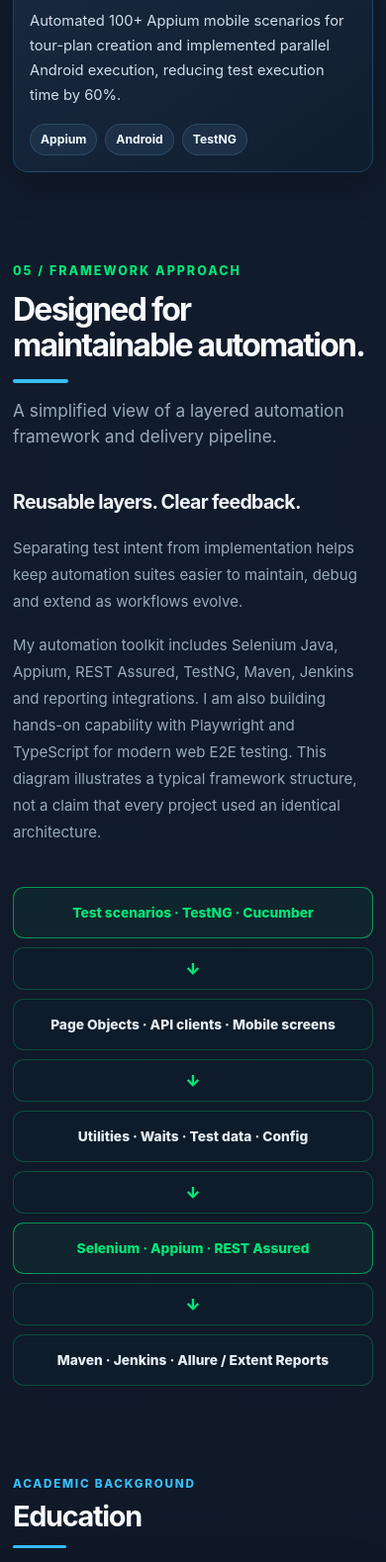
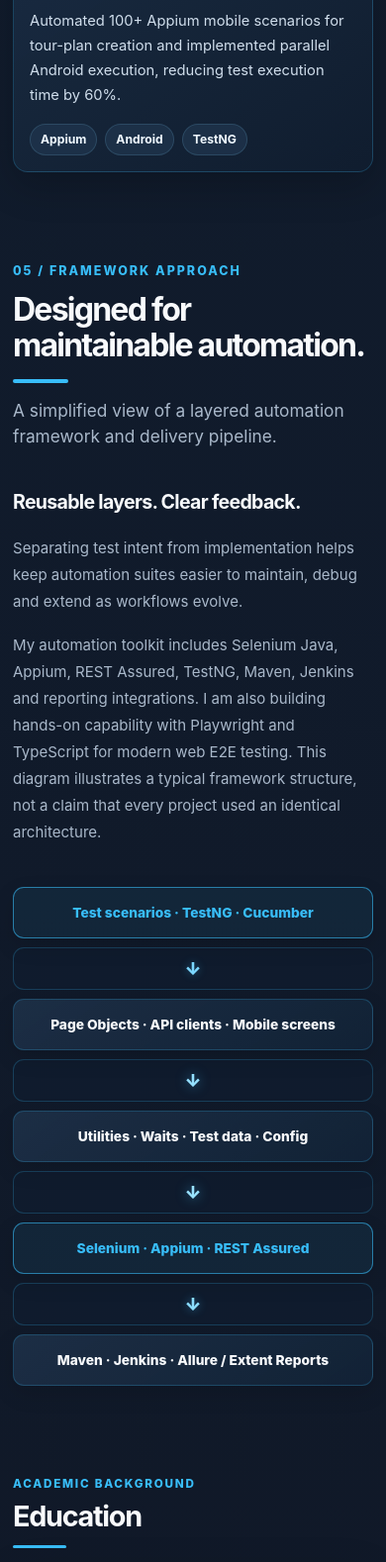
Before and after one commit to chetan13025/Chetan-QA-Portfolio, a plain HTML site: page index.html in a window 390 px wide. Shown: the part 6432-8010 px from the top of the page at 99% size. Drawn offline with Linux system fonts and the light colour scheme.

Commit message:
Match framework styling and animate navigation

```diff
--- a/index.html
+++ b/index.html
@@ -278,21 +278,37 @@ body{overflow-x:hidden}
 }
 
 
-/* Framework approach — match the supplied reference layout */
+/* Framework approach — portfolio palette and motion */
 #framework{padding:72px 0 78px;background:transparent}
 #framework .section-head{margin-bottom:34px}
-#framework .kicker{color:#00e676;font-size:.78rem;letter-spacing:.16em;font-weight:850}
+#framework .kicker{color:var(--cyan);font-size:.78rem;letter-spacing:.16em;font-weight:850}
 #framework .section-title{font-size:clamp(2.25rem,3.1vw,3.25rem);letter-spacing:-.055em;line-height:1.12;margin-top:10px}
-#framework .section-title:after{width:56px;height:4px;margin-top:16px;background:#38bdf8}
-#framework .section-head>p{font-size:1.08rem!important;color:#9aaabd;margin-top:15px!important;line-height:1.5}
+#framework .section-title:after{width:56px;height:4px;margin-top:16px;background:var(--cyan)}
+#framework .section-head>p{font-size:1.08rem!important;color:var(--muted);margin-top:15px!important;line-height:1.5}
 #framework .framework-grid{display:grid;grid-template-columns:1fr 1.05fr;gap:44px;align-items:center;margin-top:34px}
 #framework .framework-copy{align-self:center;padding-top:4px}
-#framework .framework-copy h3{font-size:1.42rem;letter-spacing:-.035em;margin:0 0 25px;color:#f1f5f9}
-#framework .framework-copy p{color:#9aaabd;font-size:1rem;line-height:1.8;margin:0 0 17px;max-width:690px}
-#framework .framework-flow{display:grid;gap:9px;align-content:center}
-#framework .framework-layer{min-height:55px;display:flex;align-items:center;justify-content:center;text-align:center;padding:12px 18px;border:1px solid rgba(0,230,118,.24);border-radius:11px;background:#0e1b2b;font-weight:780;font-size:.94rem;color:#e5edf6}
-#framework .framework-layer.highlight{border-color:rgba(0,230,118,.58);background:rgba(0,230,118,.055);color:#00e676}
-#framework .framework-arrow{height:49px;display:grid;place-items:center;border:1px solid rgba(0,230,118,.24);border-radius:11px;background:#0e1b2b;color:#00e676;font-weight:900;font-size:1rem}
+#framework .framework-copy h3{font-size:1.42rem;letter-spacing:-.035em;margin:0 0 25px;color:var(--text)}
+#framework .framework-copy p{color:var(--muted);font-size:1rem;line-height:1.8;margin:0 0 17px;max-width:690px}
+#framework .framework-flow{display:grid;gap:9px;align-content:center;perspective:900px}
+#framework .framework-layer{min-height:55px;display:flex;align-items:center;justify-content:center;text-align:center;padding:12px 18px;border:1px solid var(--line);border-radius:11px;background:linear-gradient(145deg,rgba(29,48,71,.92),rgba(18,34,54,.97));font-weight:780;font-size:.94rem;color:var(--text);box-shadow:0 8px 22px rgba(0,0,0,.12);animation:frameworkRise .65s both;transition:transform .25s ease,border-color .25s ease,box-shadow .25s ease}
+#framework .framework-layer:nth-of-type(1){animation-delay:.08s}
+#framework .framework-layer:nth-of-type(3){animation-delay:.22s}
+#framework .framework-layer:nth-of-type(5){animation-delay:.36s}
+#framework .framework-layer:nth-of-type(7){animation-delay:.50s}
+#framework .framework-layer:nth-of-type(9){animation-delay:.64s}
+#framework .framework-layer:hover{transform:translateY(-3px);border-color:var(--line-strong);box-shadow:0 12px 28px rgba(56,189,248,.12)}
+#framework .framework-layer.highlight{border-color:var(--line-strong);background:rgba(56,189,248,.075);color:var(--cyan)}
+#framework .framework-arrow{height:49px;display:grid;place-items:center;border:1px solid var(--line);border-radius:11px;background:rgba(16,29,47,.82);color:var(--cyan);font-weight:900;font-size:1.1rem;animation:arrowBreathe 1.8s ease-in-out infinite}
+#framework .framework-arrow:nth-of-type(2){animation-delay:.15s}
+#framework .framework-arrow:nth-of-type(4){animation-delay:.35s}
+#framework .framework-arrow:nth-of-type(6){animation-delay:.55s}
+#framework .framework-arrow:nth-of-type(8){animation-delay:.75s}
+@keyframes frameworkRise{from{opacity:0;transform:translateY(18px)}to{opacity:1;transform:translateY(0)}}
+@keyframes arrowBreathe{0%,100%{color:var(--cyan);text-shadow:0 0 0 rgba(56,189,248,0)}50%{color:#9be3ff;text-shadow:0 0 12px rgba(56,189,248,.55)}}
+.nav-links a{position:relative;padding:8px 0}
+.nav-links a:after{content:"";position:absolute;left:0;right:100%;bottom:2px;height:2px;border-radius:3px;background:var(--cyan);transition:right .25s ease}
+.nav-links a:hover:after,.nav-links a.active:after{right:0}
+.nav-links a:hover,.nav-links a.active{color:var(--cyan)}
 @media(max-width:700px){
  #framework{padding:48px 0}
  #framework .section-title{font-size:2rem}
@@ -301,13 +317,17 @@ body{overflow-x:hidden}
  #framework .framework-copy p{font-size:.94rem}
  #framework .framework-layer{min-height:52px;font-size:.86rem;padding:11px}
  #framework .framework-arrow{height:43px}
+ .nav-links a:after{display:none}
 }
-</style>
+@media(prefers-reduced-motion:reduce){
+ #framework .framework-layer,#framework .framework-arrow{animation:none}
+ #framework .framework-layer,.nav-links a:after{transition:none}
+}</style>
 </head>
 <body>
 <header><div class="container nav">
 <a class="brand" href="#home"><span class="mark">&lt;/&gt;</span>Chetan Patil</a>
-<nav class="nav-links" id="navLinks" aria-label="Main navigation"><a href="#home" class="active">Home</a><a href="#about">About</a><a href="#skills">Skills</a><a href="#framework">Framework</a><a href="#experience">Experience</a><a href="#projects">Projects</a><a href="#education">Education</a><a href="#contact">Contact</a></nav>
+<nav class="nav-links" id="navLinks" aria-label="Main navigation"><a href="#home" class="active">Home</a><a href="#about">About</a><a href="#skills">Skills</a><a href="#experience">Experience</a><a href="#projects">Projects</a><a href="#framework">Framework</a><a href="#education">Education</a><a href="#contact">Contact</a></nav>
 <a class="btn outline" href="assets/Chetan_Patil_Resume.pdf" download>↓ Resume</a><button class="menu" id="menuToggle" aria-expanded="false" aria-controls="navLinks">☰ Menu</button>
 </div></header>
 <main>
```
